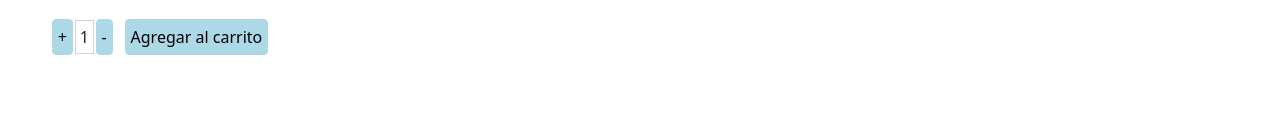
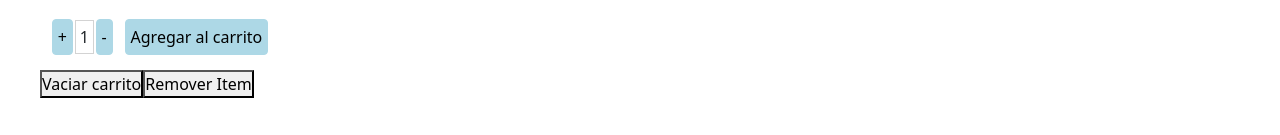
Before and after one commit to desarrollosMja/photoEcommerce, a React (Create React App) app: page /item/1 in a window 1280 px wide. Shown: the part 810-945 px from the top of the page. Before the commit the page ends 920 px from the top, so only its background shows below. Built offline with nearby package versions, Linux system fonts and the light colour scheme.

Commit message:
creacion de contexto y metodos para manejar items

```diff
--- a/src/components/App.js
+++ b/src/components/App.js
@@ -5,11 +5,13 @@ import ItemListContainer from "./ItemList/ItemListContainer";
 import ItemDetailContainer from "./ItemDetail/ItemDetailContainer";
 import Cart from "./Cart/Cart"
 import { BrowserRouter, Route, Switch } from "react-router-dom";
+import { ProviderCarrito } from './Context/CartContext';
 
 const App = () => {
 
     return (
         <BrowserRouter>
+            <ProviderCarrito>
                 <Header/>
                 <Switch>
                     <Route path="/" component={ItemListContainer} exact/>
@@ -17,6 +19,7 @@ const App = () => {
                     <Route path="/item/:id" component={ItemDetailContainer}/>
                     <Route path="/cart" component={Cart}/>
                 </Switch>
+            </ProviderCarrito>
         </BrowserRouter>
     )
 }
--- a/src/components/Cart/Cart.js
+++ b/src/components/Cart/Cart.js
@@ -1,4 +1,5 @@
 const Cart = () => {
+
     return (
         <h1>Soy la pagina del carrito</h1>
     )
--- /dev/null
+++ b/src/components/Context/CartContext.js
@@ -0,0 +1,67 @@
+import { Children, createContext, useState } from "react";
+
+export const contextoCarrito = createContext()
+
+const {Provider} = contextoCarrito
+
+export const ProviderCarrito = ({children}) => {
+
+    const [arrayProductos, setArrayProductos] = useState([])
+    const [contador, setContador] = useState(0)
+
+    let arrayAuxiliar = []
+
+    const addItem = (item, quantity) => {
+        if (isInCart(item.id)){
+            for (const producto of arrayProductos) {
+                if (producto.id == item.id) producto.cantidadComprada += quantity
+            }
+        } else {
+            arrayAuxiliar = arrayProductos
+            arrayAuxiliar.push(item)
+            setArrayProductos(arrayAuxiliar)
+        }
+        setContador(quantity)
+        //console.log(arrayProductos)
+    }
+
+    const removeItem = itemId => {
+        arrayProductos.forEach((elemento, indice, array) => {
+            console.log(elemento)
+            console.log(itemId)
+            if (elemento.id == itemId) {
+                console.log(elemento)
+                setContador(contador - elemento.cantidadComprada)
+                arrayProductos.splice(indice,1)
+            }
+        })
+        // console.log(arrayProductos)
+        // console.log(contador)
+    }
+
+    const clearCart = () => {
+        setArrayProductos([])
+        setContador(0)
+        console.log(arrayProductos)
+        console.log(contador)
+    }
+
+    const isInCart = itemId => {
+        if (arrayProductos.find(elemento => elemento.id == itemId)) return true;
+        else return false
+    }
+
+    const valorDelContexto = {
+        arrayProductos: arrayProductos,
+        addItem: addItem,
+        removeItem: removeItem,
+        clearCart: clearCart
+    }
+
+    return (
+        <Provider value={valorDelContexto}>
+            {children}
+        </Provider>
+    )
+
+}
--- a/src/components/Header/CartWidget.js
+++ b/src/components/Header/CartWidget.js
@@ -1,8 +1,13 @@
 import Badge from 'react-bootstrap/Badge'
 import Button from 'react-bootstrap/Button'
 import { Link } from 'react-router-dom'
+import { contextoCarrito } from '../Context/CartContext'
+import { useContext } from 'react'
 
 const CartWidget = () => {
+
+    const contadorCarrito = useContext(contextoCarrito)
+
     return (
         <Link to="/cart" className="nav-link">
             <Button variant="turquesa">
--- a/src/components/ItemCount/ItemCount.js
+++ b/src/components/ItemCount/ItemCount.js
@@ -26,7 +26,12 @@ const ItemCount = ({stock, initial, onAdd}) => {
             <button class="btn btn-primary" id="decrementar" onClick={() => reducirContador()}>
                 -
             </button>
-            <Button href="/cart" variant="primary" id="botonItemDetail" onClick={() => onAdd(contador)}>
+            <Button variant="primary" id="botonItemDetail" onClick={(e) => {
+                console.log(e.isPropagationStopped())
+                e.stopPropagation()
+                console.log(e.isPropagationStopped())
+                onAdd(contador)
+                }}>
                 Agregar al carrito
             </Button>
         </div>
--- a/src/components/ItemDetail/ItemDetail.js
+++ b/src/components/ItemDetail/ItemDetail.js
@@ -1,14 +1,16 @@
 import ItemCount from "../ItemCount/ItemCount"
-import { useState } from "react"
+import { useContext } from "react"
+import { contextoCarrito } from "../Context/CartContext"
 
 const ItemDetail = (props) => {
 
-    const {id, name, categoria, description, price, stock, pictureUrl} = props.producto
+    const carrito = useContext(contextoCarrito)
 
-    const [cantidad, setCantidad] = useState(0)
+    let {id, name, categoria, description, price, stock, pictureUrl, cantidadComprada} = props.producto
 
-    const agregarAlCarrito = (data) => {
-        setCantidad(data)
+    const agregarAlCarrito = (cantidadAgregadaAlCarrito) => {
+        cantidadComprada = cantidadAgregadaAlCarrito
+        carrito.addItem({id, name, categoria, description, price, stock, pictureUrl, cantidadComprada}, cantidadAgregadaAlCarrito)
     }
 
     return (
@@ -20,7 +22,9 @@ const ItemDetail = (props) => {
             <p>{description}</p>
             <h3>Precio: $ {price}</h3>
             <h4>Unidades disponibles: {stock}</h4>
-            <ItemCount stock={10} initial={1} onAdd={agregarAlCarrito}/>
+            <ItemCount id ={id} stock={10} initial={1} onAdd={agregarAlCarrito}/>
+            <button onClick={carrito.clearCart}>Vaciar carrito</button>
+            <button onClick={carrito.removeItem(id)}>Remover Item</button>
         </div>
     )
 }
--- a/src/datos.js
+++ b/src/datos.js
@@ -6,7 +6,8 @@ export const arrayProductos = [
         "description": "La EOS 70D de alto rendimiento combina un sensor CMOS APS-C de 20,2 megapíxeles y un potente procesador de imagen DIGIC 5 + para ofrecer imágenes de 14 bits llenas de detalle y claridad. Los colores se reproducen con precisión mientras que la gradación tonal es sutil y natural.",
         "price": 1500,
         "stock": 10,
-        "pictureUrl": "https://www.canon.es/media/FRT%20VARI%20ANGLE%20MON%20w%20EF-S%2018-135mm%20IS%20STM_pack_tcm86-1064827.jpg"
+        "pictureUrl": "https://www.canon.es/media/FRT%20VARI%20ANGLE%20MON%20w%20EF-S%2018-135mm%20IS%20STM_pack_tcm86-1064827.jpg",
+        "cantidadComprada": 0
     },
     {
         "id": 1,
@@ -15,7 +16,8 @@ export const arrayProductos = [
         "description": "The solution for precise, stable framing and shooting. The 055XPRO3 tripod is ideal for photographers and videographers looking for more flexible shooting. Thanks to its versatile 90° centre column mechanism, it can be extended horizontally or vertically in only a few seconds. The horizontal column mechanism is easily extendible, which means you can perform that all-important shoot at the last minute. Fold it away easily in the tripod's top casting so you can store it as compactly as possible. Another great benefit of this photo tripod is that you won't have to disassemble it when you switch between horizontal and vertical orientation. Save even more time when you're on a busy schedule.",
         "price": 745,
         "stock": 4,
-        "pictureUrl": "https://storage.googleapis.com/tecnowestune/2019/12/3923d60a-002.jpg"
+        "pictureUrl": "https://storage.googleapis.com/tecnowestune/2019/12/3923d60a-002.jpg",
+        "cantidadComprada": 0
     },
     {
         "id": 2,
@@ -24,7 +26,8 @@ export const arrayProductos = [
         "description": "La Panasonic HC-V770 incorpora un objetivo Panasonic de alta calidad con zoom óptico 20x , un sensor retroiluminado de 6 M (BSI) y un procesador Crystal Engine. Una combinación que produce imágenes sorprendentes. El estabilizador óptico de imagen híbrido aplica una corrección con cinco ejes, que elimina la borrosidad, tanto para disparos gran angular como imágenes con mucho zoom. Esto hace que puedas tomar fotografías claras y brillantes en casi todas las circunstancias.",
         "price": 1270,
         "stock": 7,
-        "pictureUrl": "https://i.blogs.es/8ccac1/hdr-xr105e_a/450_1000.jpg"
+        "pictureUrl": "https://i.blogs.es/8ccac1/hdr-xr105e_a/450_1000.jpg",
+        "cantidadComprada": 0
     },
     {
         "id": 3,
@@ -33,6 +36,7 @@ export const arrayProductos = [
         "description": "Querrá compartir cada toma cuando vea el detalle extraordinario, la claridad y el bajo ruido que puede lograr con la D5600 y un lente versátil de kit de NIKKOR. Su gran sensor de alta resolución y el amplio alcance ISO ayuda a ofrecer fotos y videos de alta calidad en casi cualquier condición, desde cielos soleados hasta conciertos poco iluminados. Y con una amplia gama de lentes NIKKOR intercambiables a su disposición, las imágenes con fondos difuminados impresionantes y contrastes ricos en tonos, son suyos para la toma.",
         "price": 1500,
         "stock": 10,
-        "pictureUrl": "https://www.canon.es/media/FRT%20VARI%20ANGLE%20MON%20w%20EF-S%2018-135mm%20IS%20STM_pack_tcm86-1064827.jpg"
+        "pictureUrl": "https://www.canon.es/media/FRT%20VARI%20ANGLE%20MON%20w%20EF-S%2018-135mm%20IS%20STM_pack_tcm86-1064827.jpg",
+        "cantidadComprada": 0
     }
 ]
```
Also changed, not shown: src/components/ItemList/Item.js (line endings or trailing spaces). Lines whose indentation alone changed are shown as unchanged.
